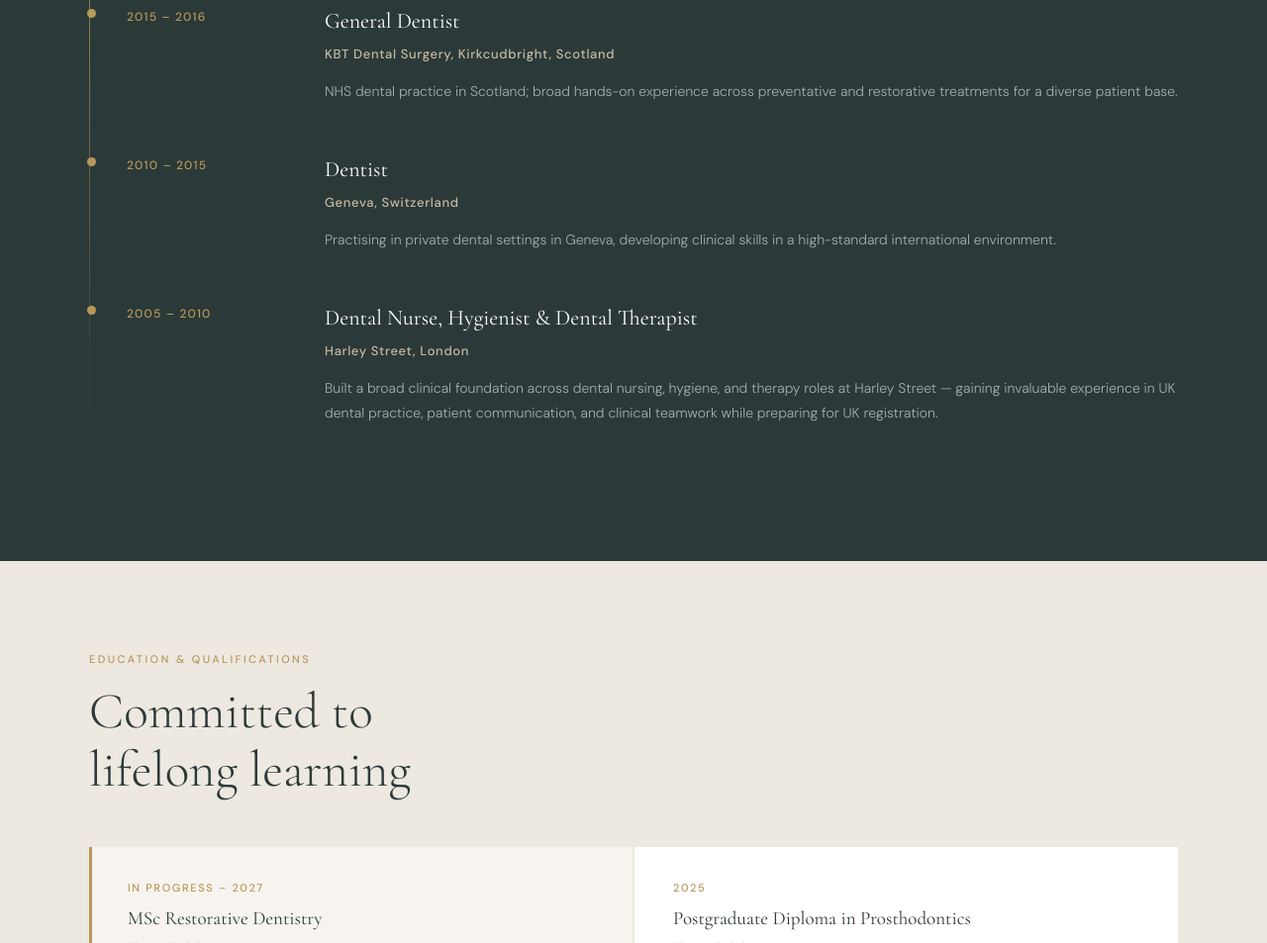
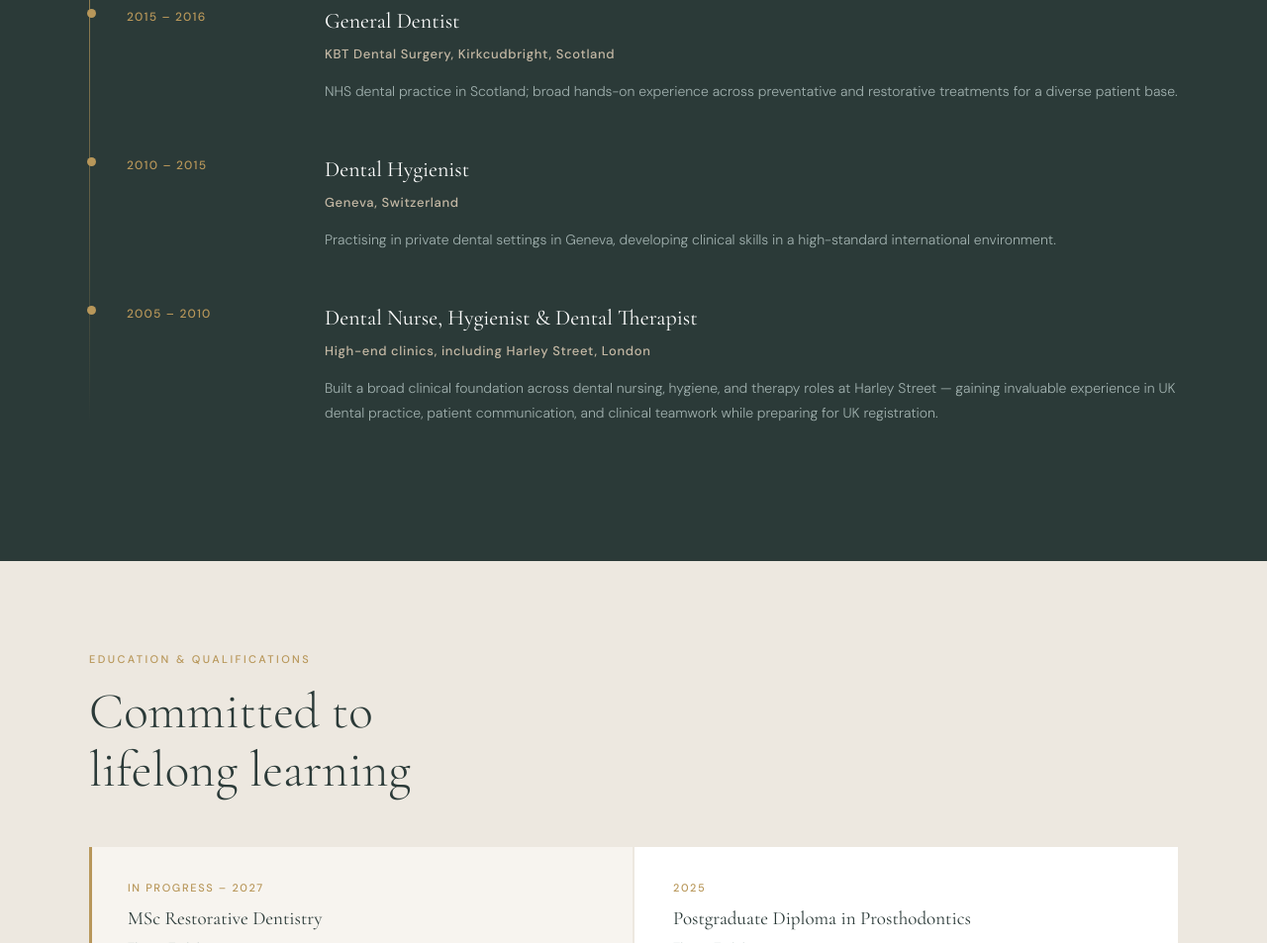
Before and after one commit to dannyboyuk73/olesyapavlova, a website: page index.html in a window 1280 px wide. Shown: the part 3586-4539 px from the top of the page at 99% size. Drawn offline with nearby package versions, Linux system fonts and the light colour scheme.

Commit message:
Fix career: Geneva role to Dental Hygienist, update London clinic description

```diff
--- a/index.html
+++ b/index.html
@@ -763,7 +763,7 @@
         <div class="timeline-item">
           <div class="tl-date">2010 – 2015</div>
           <div>
-            <div class="tl-role">Dentist</div>
+            <div class="tl-role">Dental Hygienist</div>
             <div class="tl-place">Geneva, Switzerland</div>
             <div class="tl-desc">Practising in private dental settings in Geneva, developing clinical skills in a high-standard international environment.</div>
           </div>
@@ -773,7 +773,7 @@
           <div class="tl-date">2005 – 2010</div>
           <div>
             <div class="tl-role">Dental Nurse, Hygienist &amp; Dental Therapist</div>
-            <div class="tl-place">Harley Street, London</div>
+            <div class="tl-place">High-end clinics, including Harley Street, London</div>
             <div class="tl-desc">Built a broad clinical foundation across dental nursing, hygiene, and therapy roles at Harley Street — gaining invaluable experience in UK dental practice, patient communication, and clinical teamwork while preparing for UK registration.</div>
           </div>
         </div>
```
